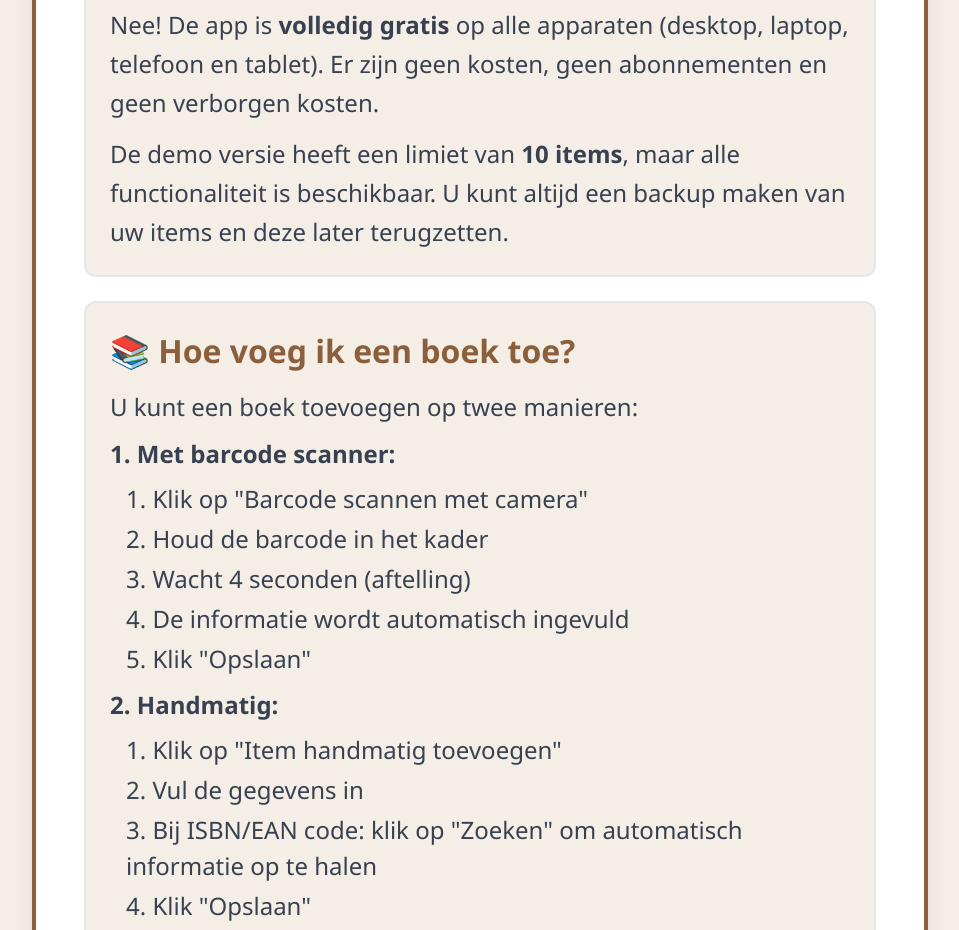
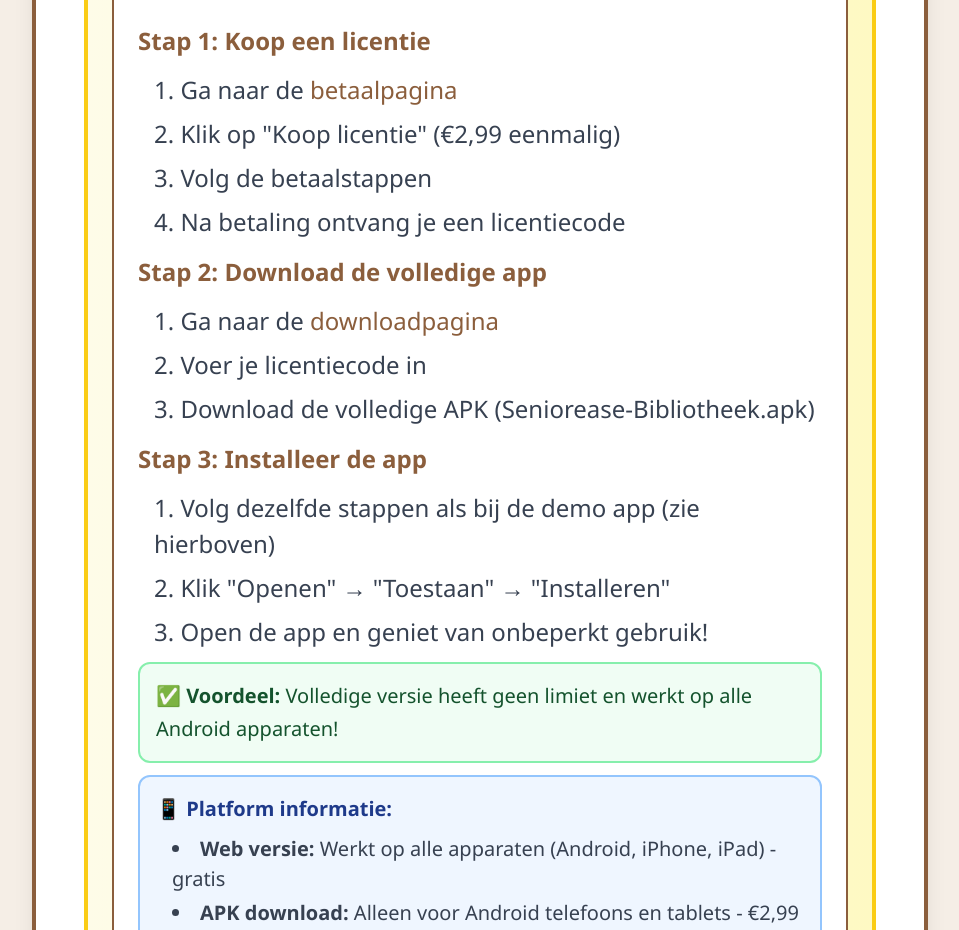
Before and after one commit to cmvdeut/seniorease-site, a Next.js app in the folder seniorease-project/: page /hulp in a window 1280 px wide. Shown: the part 2442-3372 px from the top of the page, without its empty margins (160-1119 px from the left). Built offline with nearby package versions, Linux system fonts and the light colour scheme.

Commit message:
Voeg uitgebreide instructies toe voor betaalde app installatie op hulp pagina

```diff
--- a/seniorease-project/app/hulp/page.tsx
+++ b/seniorease-project/app/hulp/page.tsx
@@ -80,7 +80,7 @@ export default function HulpPage() {
               </div>
 
               {/* Info over Demo Versie */}
-              <div className="bg-blue-50 border-2 border-blue-300 rounded-xl p-6 mt-6">
+              <div className="bg-blue-50 border-2 border-blue-300 rounded-xl p-6 mb-6">
                 <h3 className="text-senior-lg font-bold text-primary mb-4">
                   ℹ️ Over de Demo Versie
                 </h3>
@@ -102,6 +102,52 @@ export default function HulpPage() {
                     <p className="text-senior-sm text-yellow-900">
                       <span className="font-bold">💡 Tip:</span> De demo versie is perfect om de app uit te proberen! Als u meer dan 10 items wilt opslaan, kunt u altijd een backup maken en deze later terugzetten.
                     </p>
+                  </div>
+                </div>
+              </div>
+
+              {/* Volledige App Installatie */}
+              <div className="bg-white rounded-xl p-6 border-2 border-primary">
+                <h3 className="text-senior-lg font-bold text-primary mb-4">
+                  💳 Volledige App Installeren (Betaald - €2,99)
+                </h3>
+                <div className="text-senior-base text-gray-700 space-y-3">
+                  <p className="font-bold text-primary">Stap 1: Koop een licentie</p>
+                  <ol className="list-decimal list-inside ml-4 space-y-2">
+                    <li>Ga naar de <Link href="/betalen" className="text-primary hover:underline">betaalpagina</Link></li>
+                    <li>Klik op "Koop licentie" (€2,99 eenmalig)</li>
+                    <li>Volg de betaalstappen</li>
+                    <li>Na betaling ontvang je een licentiecode</li>
+                  </ol>
+
+                  <p className="font-bold text-primary mt-4">Stap 2: Download de volledige app</p>
+                  <ol className="list-decimal list-inside ml-4 space-y-2">
+                    <li>Ga naar de <Link href="/download" className="text-primary hover:underline">downloadpagina</Link></li>
+                    <li>Voer je licentiecode in</li>
+                    <li>Download de volledige APK (Seniorease-Bibliotheek.apk)</li>
+                  </ol>
+
+                  <p className="font-bold text-primary mt-4">Stap 3: Installeer de app</p>
+                  <ol className="list-decimal list-inside ml-4 space-y-2">
+                    <li>Volg dezelfde stappen als bij de demo app (zie hierboven)</li>
+                    <li>Klik "Openen" → "Toestaan" → "Installeren"</li>
+                    <li>Open de app en geniet van onbeperkt gebruik!</li>
+                  </ol>
+
+                  <div className="bg-green-50 border-2 border-green-300 rounded-xl p-4 mt-4">
+                    <p className="text-senior-sm text-green-900">
+                      <span className="font-bold">✅ Voordeel:</span> Volledige versie heeft geen limiet en werkt op alle Android apparaten!
+                    </p>
+                  </div>
+
+                  <div className="bg-blue-50 border-2 border-blue-300 rounded-xl p-4 mt-4">
+                    <p className="text-senior-sm text-blue-900">
+                      <span className="font-bold">📱 Platform informatie:</span>
+                    </p>
+                    <ul className="list-disc list-inside ml-4 space-y-1 mt-2 text-senior-sm">
+                      <li><strong>Web versie:</strong> Werkt op alle apparaten (Android, iPhone, iPad) - gratis</li>
+                      <li><strong>APK download:</strong> Alleen voor Android telefoons en tablets - €2,99</li>
+                    </ul>
                   </div>
                 </div>
               </div>
```
